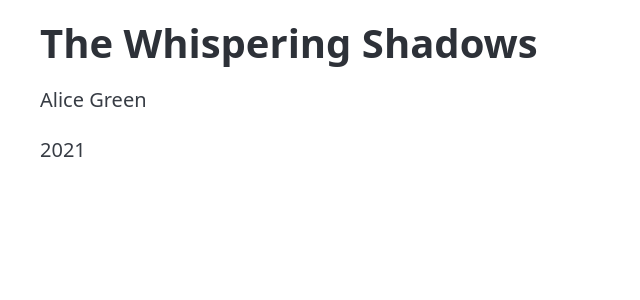
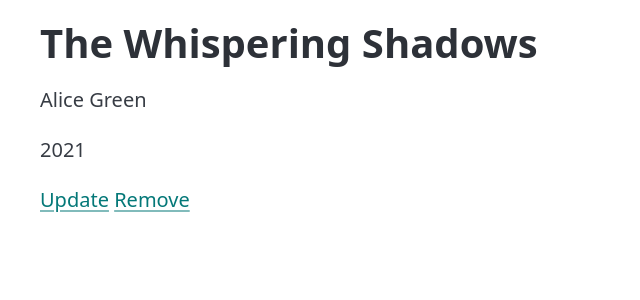
Before and after one commit to md-bz/library_django, a Django app: page /books/1/ in a window 1280 px wide. Shown: the part 70-370 px from the top of the page, without its empty margins (0-640 px from the left). Run offline with Django 5.2, Linux system fonts and the light colour scheme.

Commit message:
feat: added update/delete in books page

```diff
--- a/Library/templates/Library/book.html
+++ b/Library/templates/Library/book.html
@@ -6,4 +6,6 @@
 <h1>{{ book.title }}</h1>
 <p>{{ book.author }}</p>
 <p>{{ book.year }}</p>
+<a href="{% url 'update_book' book.id %}">Update</a>
+<a href="{% url 'remove_book' book.id %}">Remove</a>
 {% endblock %}
```
